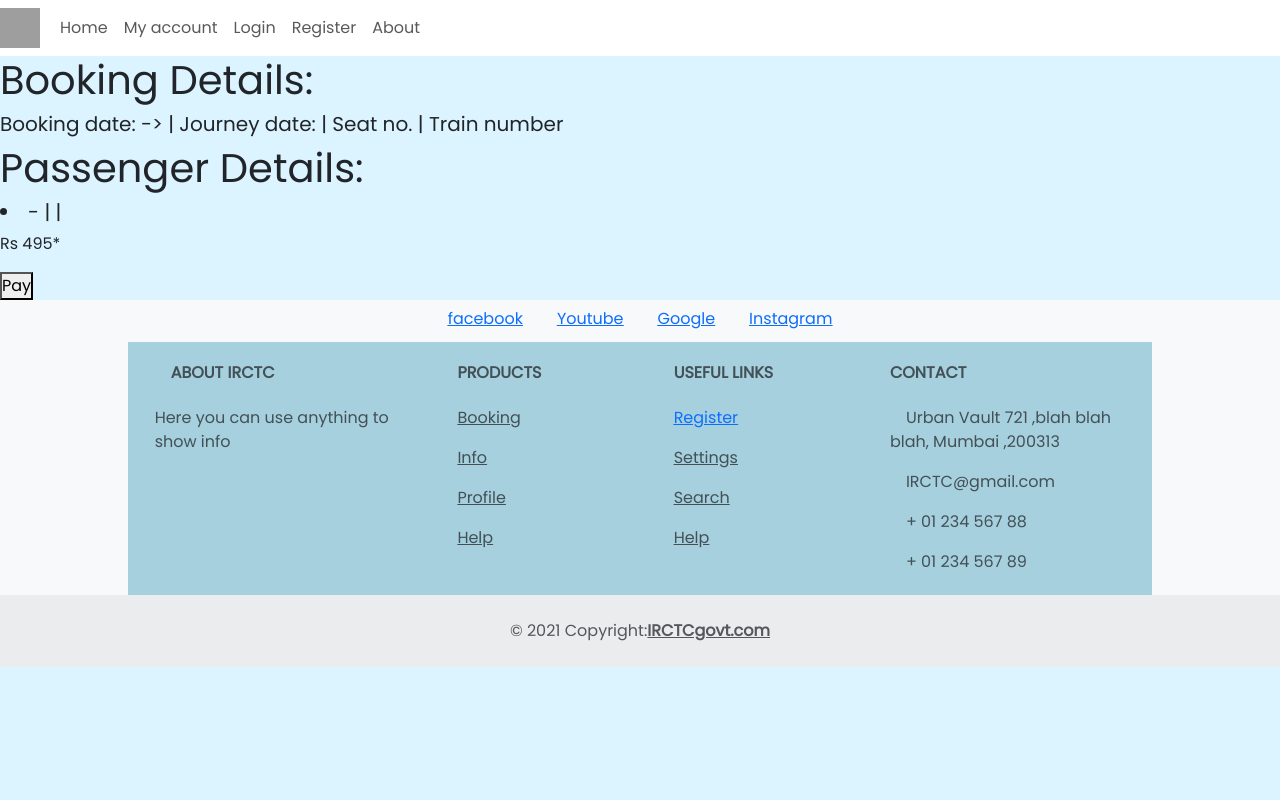
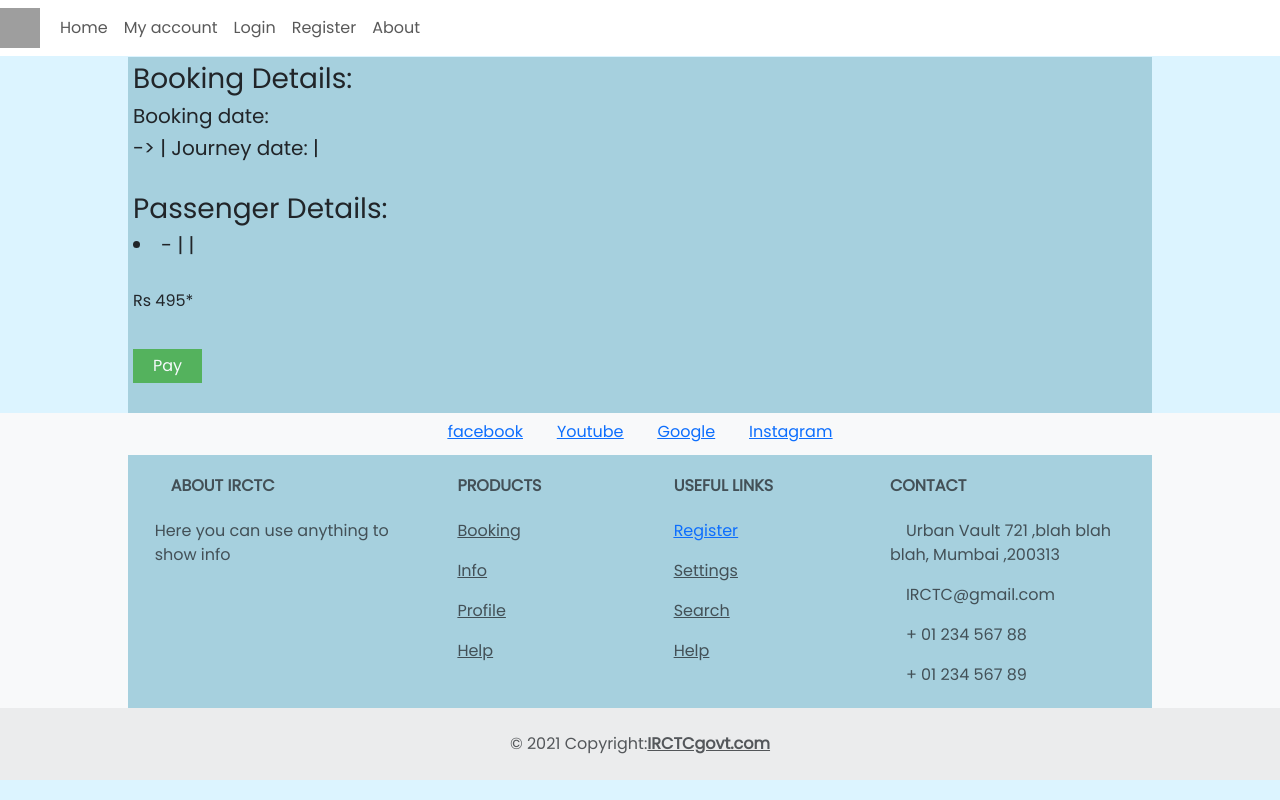
Before and after one commit to Ramizf25/Train-Booking-App, a React (Create React App) app: page /travel-details in a window 1280 px wide. Built offline with nearby package versions, Linux system fonts and the light colour scheme; grey boxes are pictures that could not be loaded.

Commit message:
flow integrated

```diff
--- a/src/features/Passenger/detailslanding.js
+++ b/src/features/Passenger/detailslanding.js
@@ -1,21 +1,24 @@
 import { useSelector, useDispatch } from "react-redux";
 import { trainID } from "../../Slices/TrainsListSlice";
-
+import './style.css'
 
 export default function Detailslanding() {
     /*Passenger Details */
     const passengerdata = useSelector((state) => {
-        return state.PassengerDetails.passenger; });
+        return state.PassengerDetails.passenger;
+    });
     const passengerlist = passengerdata.map(passengr =>
         <li key={passengr.id}>
-        {passengr.name}{" - "}{passengr.age}{" | "}{passengr.gender}{" | "}{passengr.nationality}
+            {passengr.name}{" - "}{passengr.age}{" | "}{passengr.gender}{" | "}{passengr.nationality}
         </li>)
 
     /*Booking Details */
     const bookingdata1 = useSelector((state) => {
-        return state.TrainsList.bookingDetails; });
+        return state.TrainsList.bookingDetails;
+    });
     const bookingdata2 = useSelector((state) => {
-        return state.TrainsList.searchParams; });
+        return state.TrainsList.searchParams;
+    });
     console.log("detailspage", bookingdata2.from)
 
     const trainId = bookingdata1.trainID
@@ -26,15 +29,17 @@
     const date = bookingdata2.date
 
     return (
-        <>
-            <h1> Booking Details: </h1>
-            <h5>{"Booking date: "}{bookingDat}{frm}{" ->"}{to}
-            {" | Journey date: "}{date}{" | Seat no. "}{seatOptd}{" | Train number"}{trainID}</h5>
+        <> <div className="container">
+            <h3> Booking Details: </h3>
+            <h5>{"Booking date: "}{bookingDat}</h5>
+            <h5>{frm}{" ->"}{to}{" | Journey date: "}{date}{" | "}{seatOptd}</h5><br></br>
 
-            <h1> Passenger Details:</h1>
-            <h5> {passengerlist}</h5>
+            <h3> Passenger Details:</h3>
+            <h5> {passengerlist}</h5><br></br>
             <p>Rs 495*</p>
-            <button>Pay</button>
+            <button className="buttons">Pay</button>
+        </div>
+
         </>
     )
 }
--- a/src/features/Passenger/passengerdetails.js
+++ b/src/features/Passenger/passengerdetails.js
@@ -61,7 +61,7 @@
                 }}
               />
               <input className="input"
-                type={"text"}
+                type={"int"}
                 placeholder="Age"
                 value={passenger.age}
                 onChange={(event) => {
```
